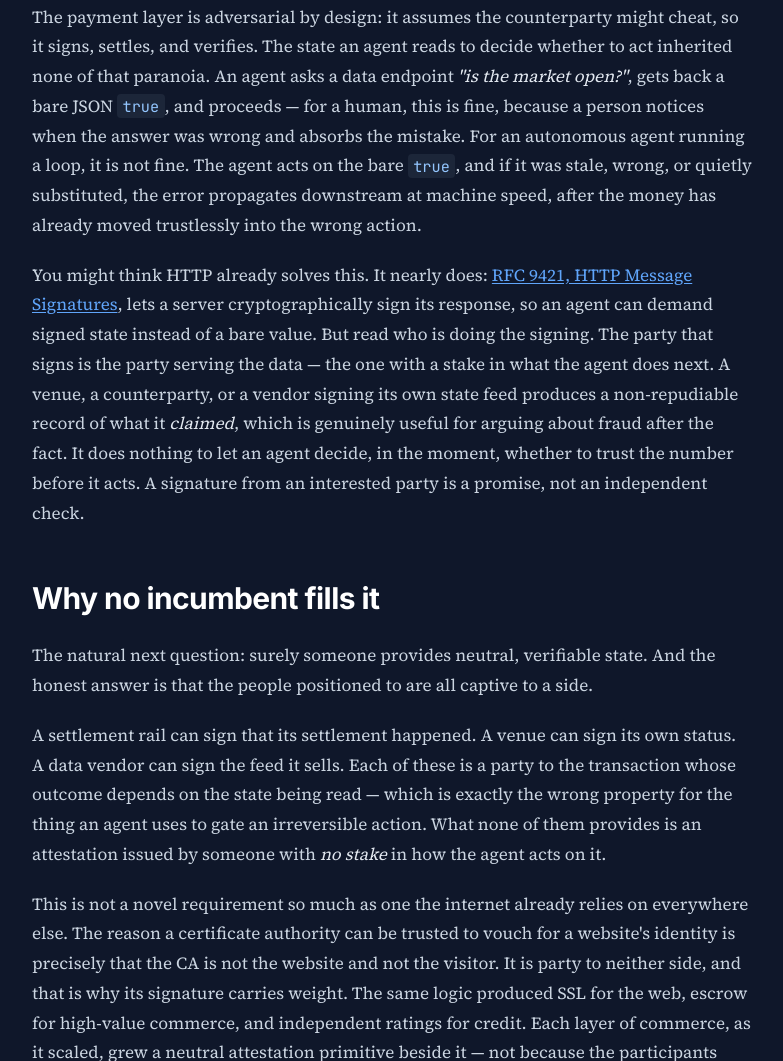
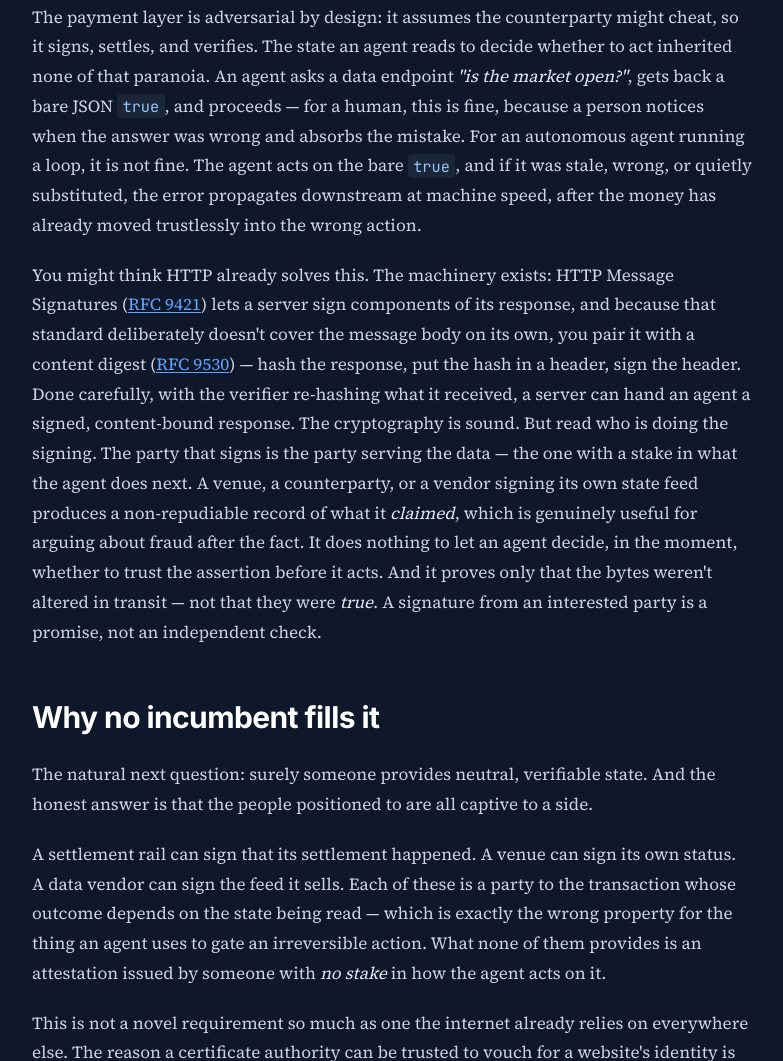
Before and after one commit to LembaGang/headless-oracle-web, a website: page public/essays/x402-delivery-integrity/index.html in a window 1280 px wide. Shown: the part 1165-2226 px from the top of the page, without its empty margins (248-1031 px from the left). Drawn offline with nearby package versions, Linux system fonts and the light colour scheme.

Commit message:
fix(essay): pair RFC 9421 with RFC 9530 content digest
Web essay now matches the markdown source after the same paragraph
swap landed on github.com/headlessoracle/essays main: HTTP Message
Signatures (9421) for signing components plus Content-Digest (9530)
for binding the body, tightened to make clear the in-transit-only
limit and that interested-party signatures don't fix the gating
problem regardless.

Co-Authored-By: Claude Opus 4.7 (1M context) <noreply@anthropic.com>

```diff
--- a/public/essays/x402-delivery-integrity/index.html
+++ b/public/essays/x402-delivery-integrity/index.html
@@ -106,7 +106,7 @@
 
             <p>The payment layer is adversarial by design: it assumes the counterparty might cheat, so it signs, settles, and verifies. The state an agent reads to decide whether to act inherited none of that paranoia. An agent asks a data endpoint <em>"is the market open?"</em>, gets back a bare JSON <code>true</code>, and proceeds &mdash; for a human, this is fine, because a person notices when the answer was wrong and absorbs the mistake. For an autonomous agent running a loop, it is not fine. The agent acts on the bare <code>true</code>, and if it was stale, wrong, or quietly substituted, the error propagates downstream at machine speed, after the money has already moved trustlessly into the wrong action.</p>
 
-            <p>You might think HTTP already solves this. It nearly does: <a href="https://datatracker.ietf.org/doc/html/rfc9421" target="_blank" rel="noopener">RFC 9421, HTTP Message Signatures</a>, lets a server cryptographically sign its response, so an agent can demand signed state instead of a bare value. But read who is doing the signing. The party that signs is the party serving the data &mdash; the one with a stake in what the agent does next. A venue, a counterparty, or a vendor signing its own state feed produces a non-repudiable record of what it <em>claimed</em>, which is genuinely useful for arguing about fraud after the fact. It does nothing to let an agent decide, in the moment, whether to trust the number before it acts. A signature from an interested party is a promise, not an independent check.</p>
+            <p>You might think HTTP already solves this. The machinery exists: HTTP Message Signatures (<a href="https://datatracker.ietf.org/doc/html/rfc9421" target="_blank" rel="noopener">RFC 9421</a>) lets a server sign components of its response, and because that standard deliberately doesn't cover the message body on its own, you pair it with a content digest (<a href="https://datatracker.ietf.org/doc/html/rfc9530" target="_blank" rel="noopener">RFC 9530</a>) &mdash; hash the response, put the hash in a header, sign the header. Done carefully, with the verifier re-hashing what it received, a server can hand an agent a signed, content-bound response. The cryptography is sound. But read who is doing the signing. The party that signs is the party serving the data &mdash; the one with a stake in what the agent does next. A venue, a counterparty, or a vendor signing its own state feed produces a non-repudiable record of what it <em>claimed</em>, which is genuinely useful for arguing about fraud after the fact. It does nothing to let an agent decide, in the moment, whether to trust the assertion before it acts. And it proves only that the bytes weren't altered in transit &mdash; not that they were <em>true</em>. A signature from an interested party is a promise, not an independent check.</p>
 
             <h2 id="why-no-incumbent">Why no incumbent fills it</h2>
 
```
